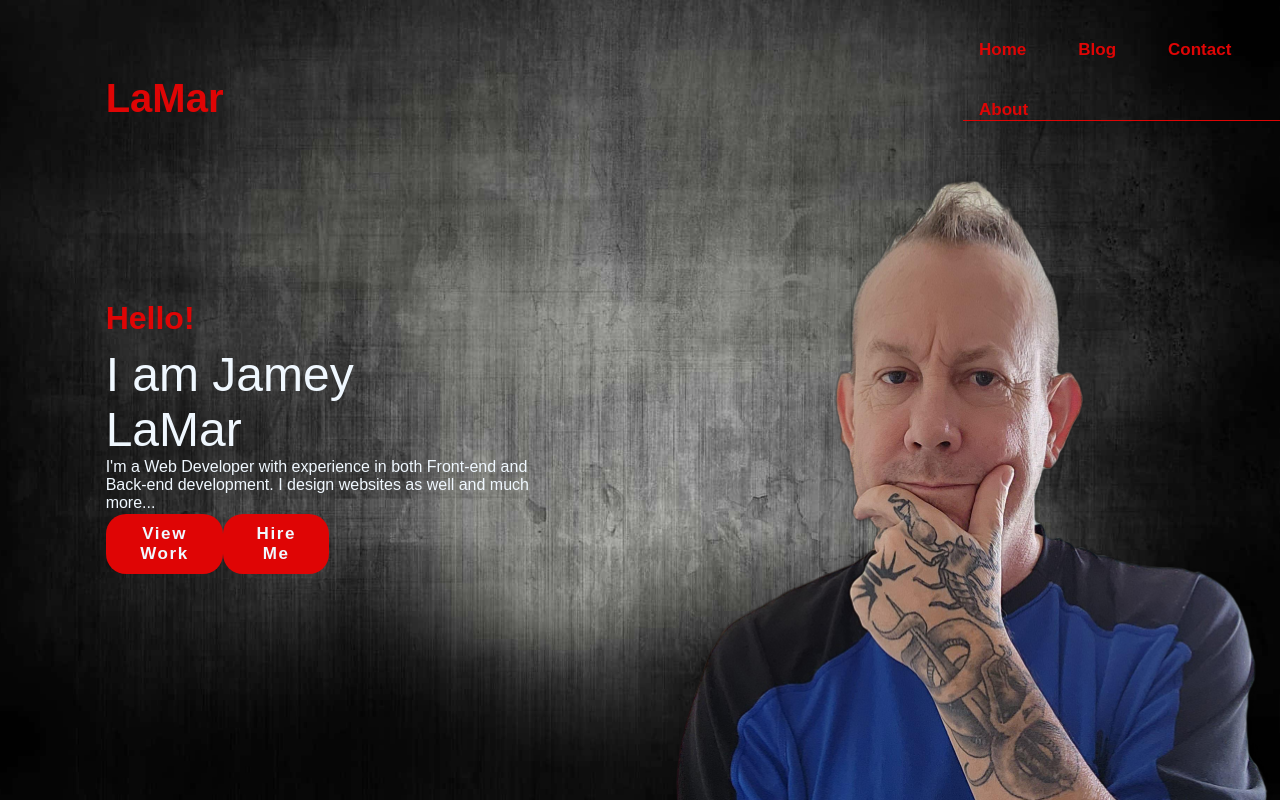
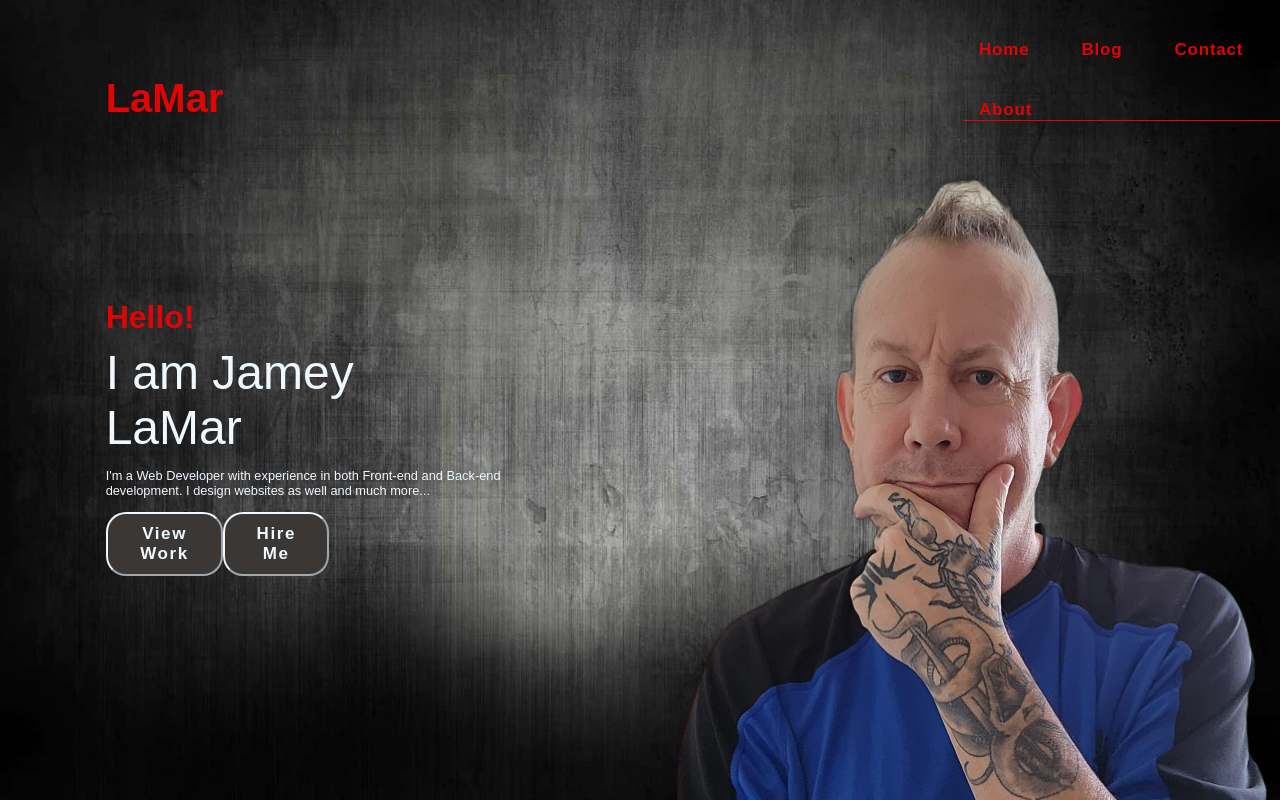
Before and after one commit to SuperJamey/BARD_Landing, a plain HTML site: page grid_page.html in a window 1280 px wide. Drawn offline with Linux system fonts and the light colour scheme.

Commit message:
tweak button parameters / myExp text size

```diff
--- a/grid_style.css
+++ b/grid_style.css
@@ -46,6 +46,7 @@ li {
 .nav {
   font-family: Arial, Helvetica, sans-serif;
   font-size: 1em;
+  letter-spacing: .05rem;
   border-bottom: 1px solid #df0505;
   grid-area: 1 / 10 / span 1 / span 3;
 }
@@ -96,18 +97,20 @@ li {
   grid-column: 2 / span 4;
   align-items: center;
   color: aliceblue;
+  font-size: 1vw;
 }
 
 .btn {
-  background-color: #df0505;
+  background-color: rgb(58, 55, 52);
   color: aliceblue;
+  border-style: 1px solid #e6d6d6;
+  border-color: aliceblue;
   font-size: 17px;
   font-weight: bold;
   letter-spacing: .1rem;
   align-items: center;
   padding: 10px 20px;
   border-radius: 20px;
-  border: none;
 }
 
 .btn:hover {
```
